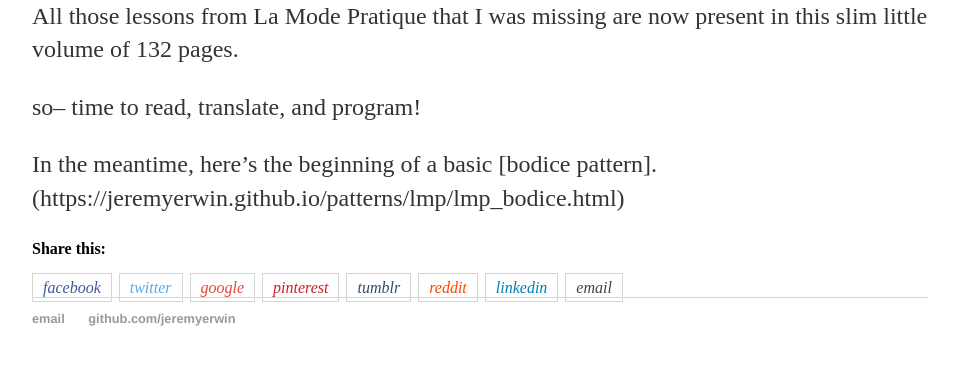
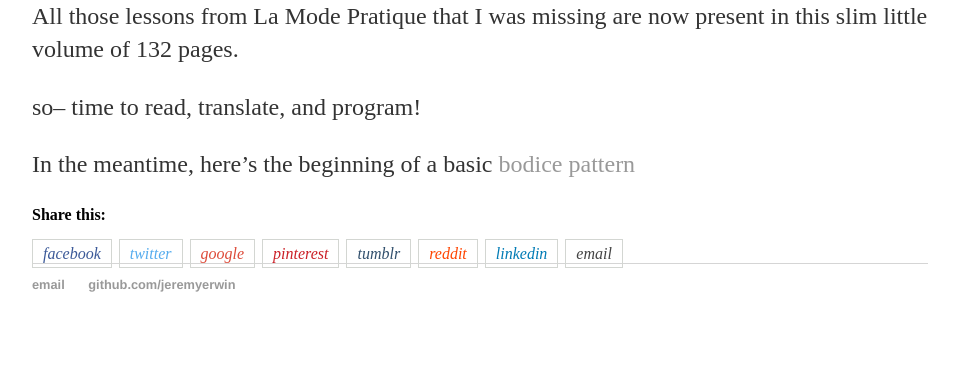
Before and after one commit to jeremyerwin/jeremyerwin.github.io, a Jekyll site: the page built from _posts/2017-07-14-new-book-obtained.md, in a window 1280 px wide, cut to the strip 704-1090 px from the top of the page. Shown: the top 365 px of the strip, without its empty margins (160-1119 px from the left). Built offline with Jekyll 4.4.1, drawn with Linux system fonts in a browser that asks for light colours.

Commit message:
Update 2017-07-14-new-book-obtained.md

```diff
--- a/_posts/2017-07-14-new-book-obtained.md
+++ b/_posts/2017-07-14-new-book-obtained.md
@@ -14,4 +14,4 @@ All those lessons from La Mode Pratique that I was missing are now present in th
 
 so-- time to read, translate, and program!
 
-In the meantime, here's the beginning of a basic [bodice pattern].(https://jeremyerwin.github.io/patterns/lmp/lmp_bodice.html)
+In the meantime, here's the beginning of a basic [bodice pattern](https://jeremyerwin.github.io/patterns/lmp/lmp_bodice.html)
```
